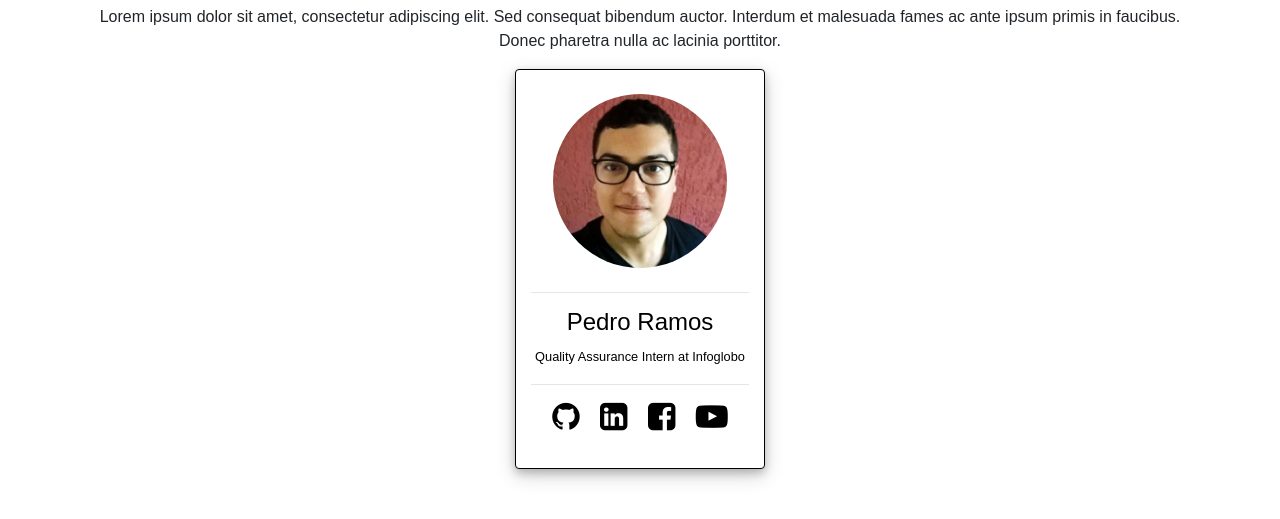
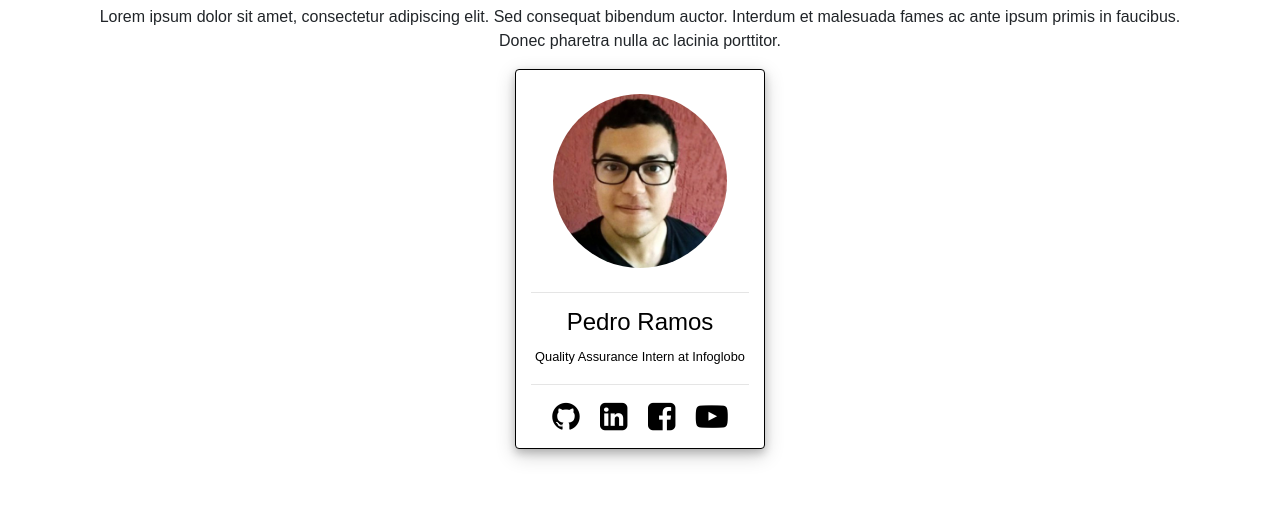
Before and after one commit to pedrorms/pedrorms.github.io, a plain HTML site: page teste/index.html in a window 1280 px wide. Shown: the part 119-638 px from the top of the page. Drawn offline with nearby package versions, Linux system fonts and the light colour scheme.

Commit message:
Update style.css

```diff
--- a/teste/css/style.css
+++ b/teste/css/style.css
@@ -39,7 +39,7 @@ body {
 div.card {
   margin: auto;
   width: 250px;
-  height: 400px;
+  height: 380px;
   border: 1px solid;
   box-shadow: 0 4px 8px 0 rgba(0, 0, 0, 0.2), 0 6px 20px 0 rgba(0, 0, 0, 0.19);
   text-align: center;
```
